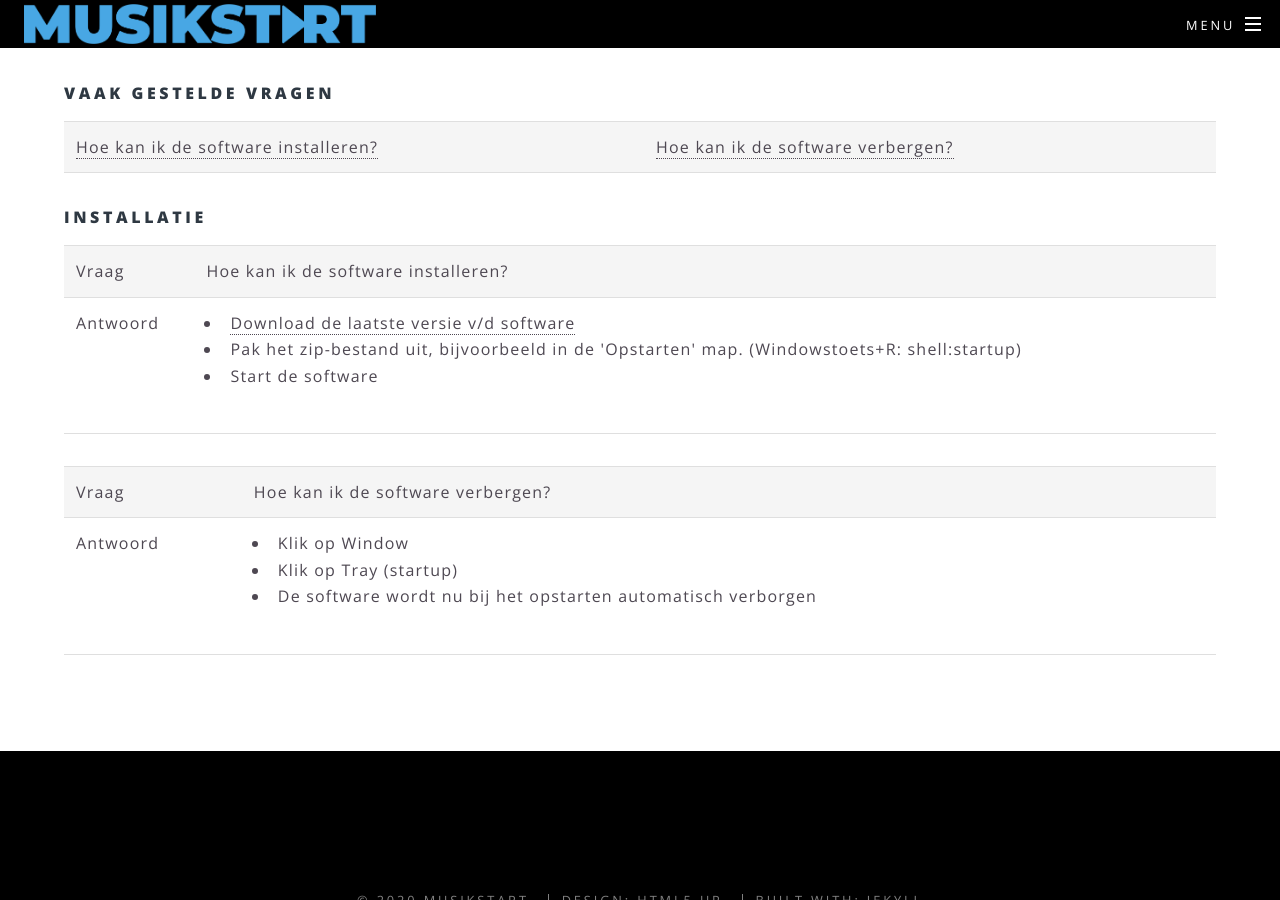
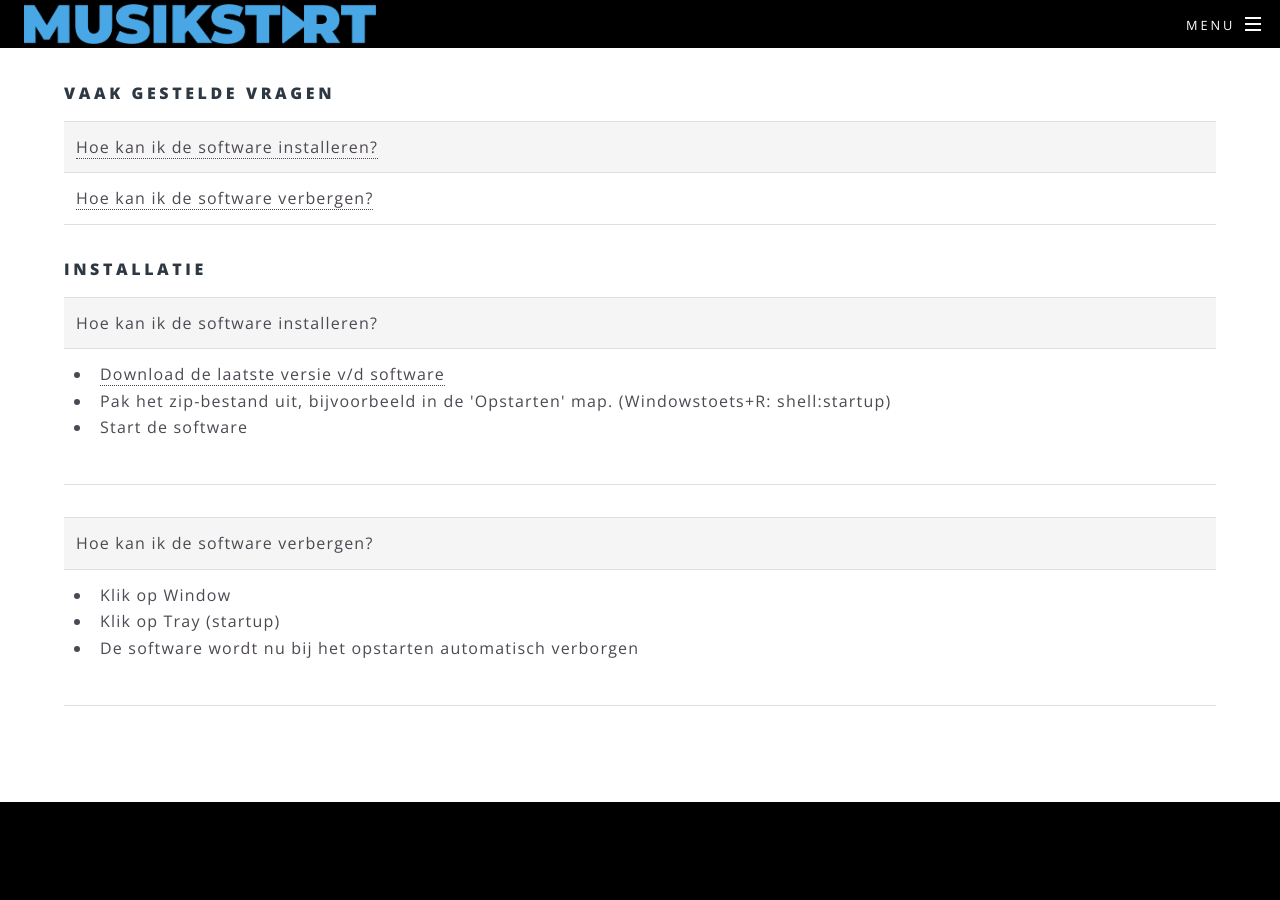
Before and after one commit to xsivreyer/musikstart, a Jekyll site: the page built from faq.html, in a window 1280 px wide and 900 px high, scrolled down 368 px. Built offline with Jekyll 4.4.1, drawn with Linux system fonts in a browser that asks for light colours.

Commit message:
Improved faq

```diff
--- a/faq.html
+++ b/faq.html
@@ -9,6 +9,8 @@ title: FAQ
 			<tbody>
 				<tr>
 					<td><a href="#install_software">Hoe kan ik de software installeren?</a></td>
+				</tr>
+				<tr>
 					<td><a href="#auto_hide">Hoe kan ik de software verbergen?</a></td>
 				</tr>
 			</tbody>
@@ -22,11 +24,9 @@ title: FAQ
 		<table>
 			<tbody>
 				<tr>
-					<td>Vraag</td>
 					<td><a link="#install_software"></a>Hoe kan ik de software installeren?</td>
 				</tr>
 				<tr>
-					<td>Antwoord</td>
 					<td>
 						<ul>
 							<li><a href="software.html">Download de laatste versie v/d software</a></li>
@@ -42,11 +42,9 @@ title: FAQ
 		<table>
 			<tbody>
 				<tr>
-					<td>Vraag</td>
 					<td><a link="#auto_hide"></a>Hoe kan ik de software verbergen?</td>
 				</tr>
 				<tr>
-					<td>Antwoord</td>
 					<td>
 						<ul>
 							<li>Klik op Window</li>
```
